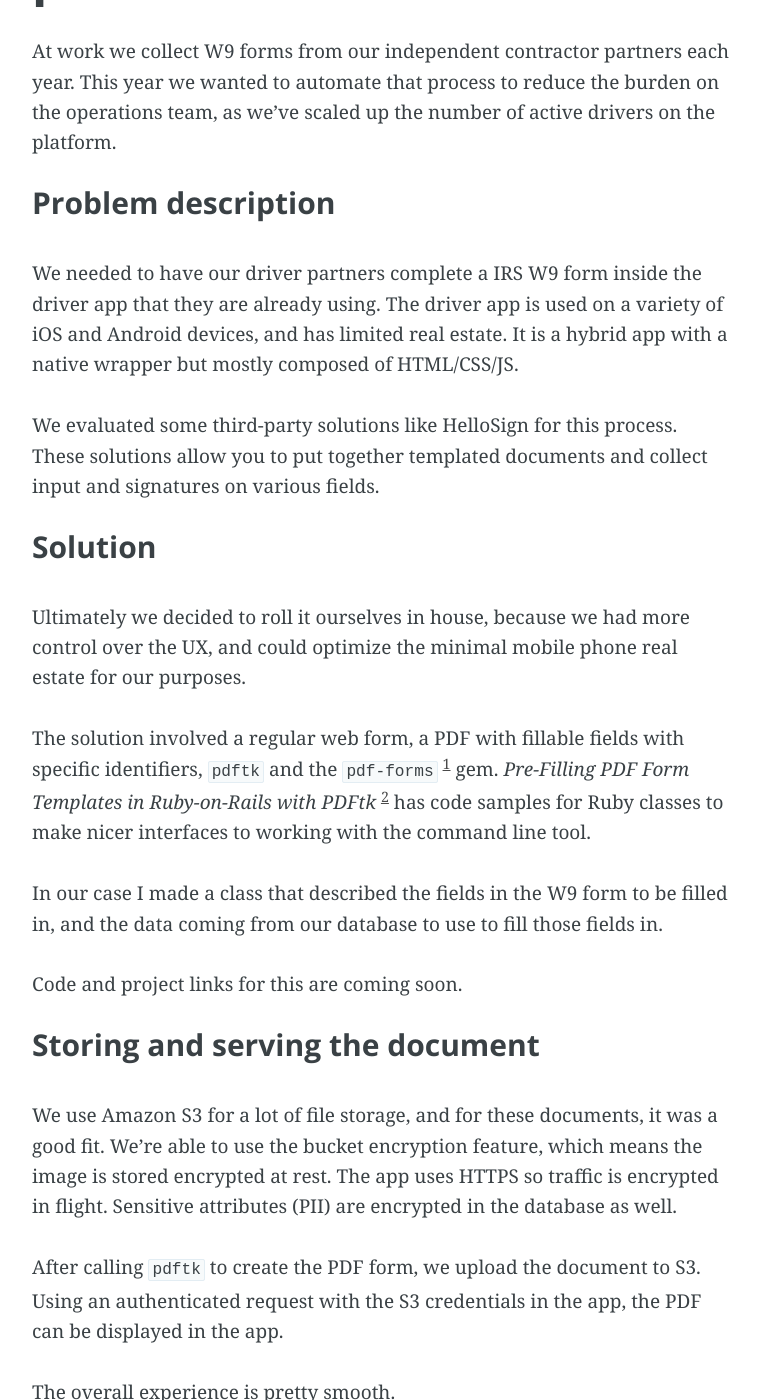
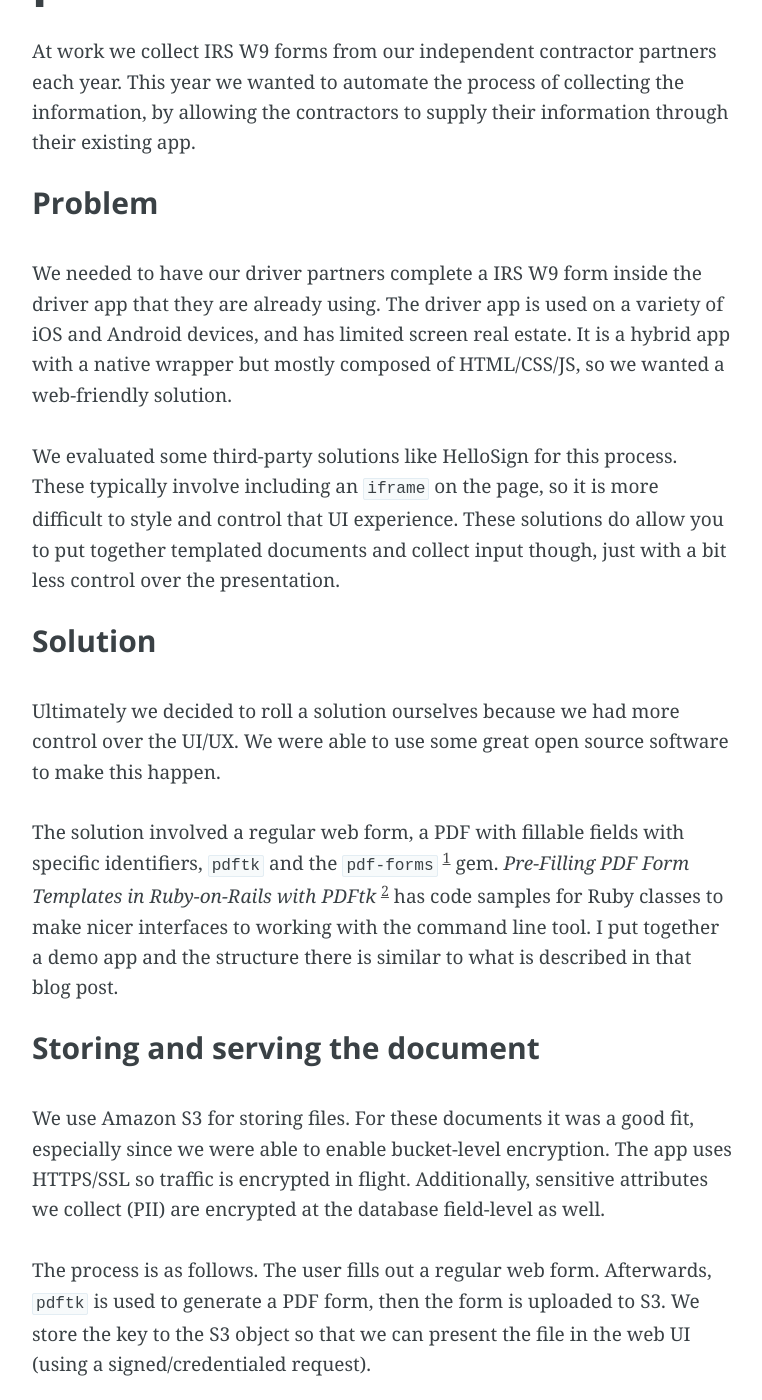
Before and after one commit to andyatkinson/blog, a Jekyll site: the page built from _posts/2015-09-04-filling-out-pdf-forms-with-pdftk.md, in a window 1280 px wide and 1400 px high, scrolled down 221 px. Shown: the whole window, without its empty margins (258-1020 px from the left). Built offline with Jekyll 4.4.1, drawn with Linux system fonts in a browser that asks for light colours; Markdown is read by kramdown in place of the engine named in the settings; some of the changed text lies outside the part shown.

Commit message:
Updates to PDF post

```diff
--- a/_posts/2015-09-04-filling-out-pdf-forms-with-pdftk.md
+++ b/_posts/2015-09-04-filling-out-pdf-forms-with-pdftk.md
@@ -6,45 +6,58 @@ comments: true
 categories: [Programming, Productivity, Ruby]
 ---
 
-At work we collect W9 forms from our independent contractor partners each year. This year we wanted to automate that process to reduce the burden on the operations team, as we've scaled up the number of active drivers on the platform.
+At work we collect IRS W9 forms from our independent contractor partners each year. This year we wanted to automate the process of collecting the information, by allowing the contractors to supply their information through their existing app.
 
-#### Problem description
+#### Problem
 
-We needed to have our driver partners complete a IRS W9 form inside the driver app that they are already using. The driver app is used on a variety of iOS and Android devices, and has limited real estate. It is a hybrid app with a native wrapper but mostly composed of HTML/CSS/JS.
+We needed to have our driver partners complete a IRS W9 form inside the driver app that they are already using. The driver app is used on a variety of iOS and Android devices, and has limited screen real estate. It is a hybrid app with a native wrapper but mostly composed of HTML/CSS/JS, so we wanted a web-friendly solution.
 
-We evaluated some third-party solutions like HelloSign for this process. These solutions allow you to put together templated documents and collect input and signatures on various fields.
+We evaluated some third-party solutions like HelloSign for this process. These typically involve including an `iframe` on the page, so it is more difficult to style and control that UI experience. These solutions do allow you to put together templated documents and collect input though, just with a bit less control over the presentation.
 
 #### Solution
 
-Ultimately we decided to roll it ourselves in house, because we had more control over the UX, and could optimize the minimal mobile phone real estate for our purposes.
+Ultimately we decided to roll a solution ourselves because we had more control over the UI/UX. We were able to use some great open source software to make this happen.
 
-The solution involved a regular web form, a PDF with fillable fields with specific identifiers, `pdftk` and the `pdf-forms` [^gem] gem. *Pre-Filling PDF Form Templates in Ruby-on-Rails with PDFtk* [^article] has code samples for Ruby classes to make nicer interfaces to working with the command line tool.
-
-In our case I made a class that described the fields in the W9 form to be filled in, and the data coming from our database to use to fill those fields in.
-
-Code and project links for this are coming soon.
+The solution involved a regular web form, a PDF with fillable fields with specific identifiers, `pdftk` and the `pdf-forms` [^gem] gem. *Pre-Filling PDF Form Templates in Ruby-on-Rails with PDFtk* [^article] has code samples for Ruby classes to make nicer interfaces to working with the command line tool. I put together a demo app and the structure there is similar to what is described in that blog post.
 
 #### Storing and serving the document
 
-We use Amazon S3 for a lot of file storage, and for these documents, it was a good fit. We're able to use the bucket encryption feature, which means the image is stored encrypted at rest. The app uses HTTPS so traffic is encrypted in flight. Sensitive attributes (PII) are encrypted in the database as well.
+We use Amazon S3 for storing files. For these documents it was a good fit, especially since we were able to enable bucket-level encryption. The app uses HTTPS/SSL so traffic is encrypted in flight. Additionally, sensitive attributes we collect (PII) are encrypted at the database field-level as well.
 
-After calling `pdftk` to create the PDF form, we upload the document to S3. Using an authenticated request with the S3 credentials in the app, the PDF can be displayed in the app.
+The process is as follows. The user fills out a regular web form. Afterwards, `pdftk` is used to generate a PDF form, then the form is uploaded to S3. We store the key to the S3 object so that we can present the file in the web UI (using a signed/credentialed request).
 
 The overall experience is pretty smooth.
 
-### OS X Install
+#### Setting up PDFtk in development (OS X)
 
-  * Install pdftk server tools. You will get the `pdftk` executable when this is complete.
-  * Add the `pdf-forms` gem to your Gemfile
-  * I used LibreOffice (open source, free) to create the fillable fields and export a PDF
+  * Install PDFtk server tools. You will get the `pdftk` executable when this is complete.
+  * Add the `pdf-forms` gem to your Gemfile.
+  * I used LibreOffice [^libre] (open source, free) to create the fillable fields and export a PDF. Adobe Acrobat is probably even easier to use, but it wasn't available.
 
-#### Useful tools
+#### Setting up PDFtk in production (Heroku)
+
+Derek Barber has an excellent article [^art] on *Using PDFtk on Heroku* with step-by-step installation instructions. I also tried a Heroku Buildpack but I recommend following the steps in Derek's article instead. The instructions involve committing a binary that works on Heroku, to your repository, and then updating your Heroku paths to find it.
+
+#### Demo App
+
+Using this information, I set up a demo app that shows the PDF form generation in action. The form had fields added to it using LibreOffice. For the demo, there is a web form that captures a name, storing it in the database, and a button can be used to generate a PDF form. The PDF form is generated using PDFtk, and uploaded to an S3 bucket. A link is created to the object in S3.
+
+[Form Filler Demo](https://form-filler-demo.herokuapp.com/)
+
+[Form Filler Demo source code](https://github.com/andyatkinson/form-filler-demo)
+
+
+#### Extras
 
  * `pdftk` has a useful option `dump_data_fields` that shows the fillable fields and values. You can run this before and after editing the PDF, and confirm the values that are set.
  * In LibreOffice, on a fillable field, right-click the field and choose "Control" to view or customize the name for the field.
 
-Thanks!
+Give the demo app a shot. Thanks to the authors of the blog posts mentioned here. Let me know if you have questions or suggestions!
 
 [^gem]: [pdf-forms gem](http://github.com/jkraemer/pdf-forms)
 
 [^article]: [Pre-Filling PDF Form Templates in Ruby-on-Rails with PDFtk](http://adamalbrecht.com/2014/01/31/pre-filling-pdf-form-templates-in-ruby-on-rails-with-pdftk/)
+
+[^art]: [Using PDFtk With Rails on Heroku](http://derekbarber.ca/blog/2014/11/20/using-pdftk-with-rails-on-heroku/)
+
+[^libre]: [LibreOffice Fresh](https://www.libreoffice.org/download/libreoffice-fresh/)
```
